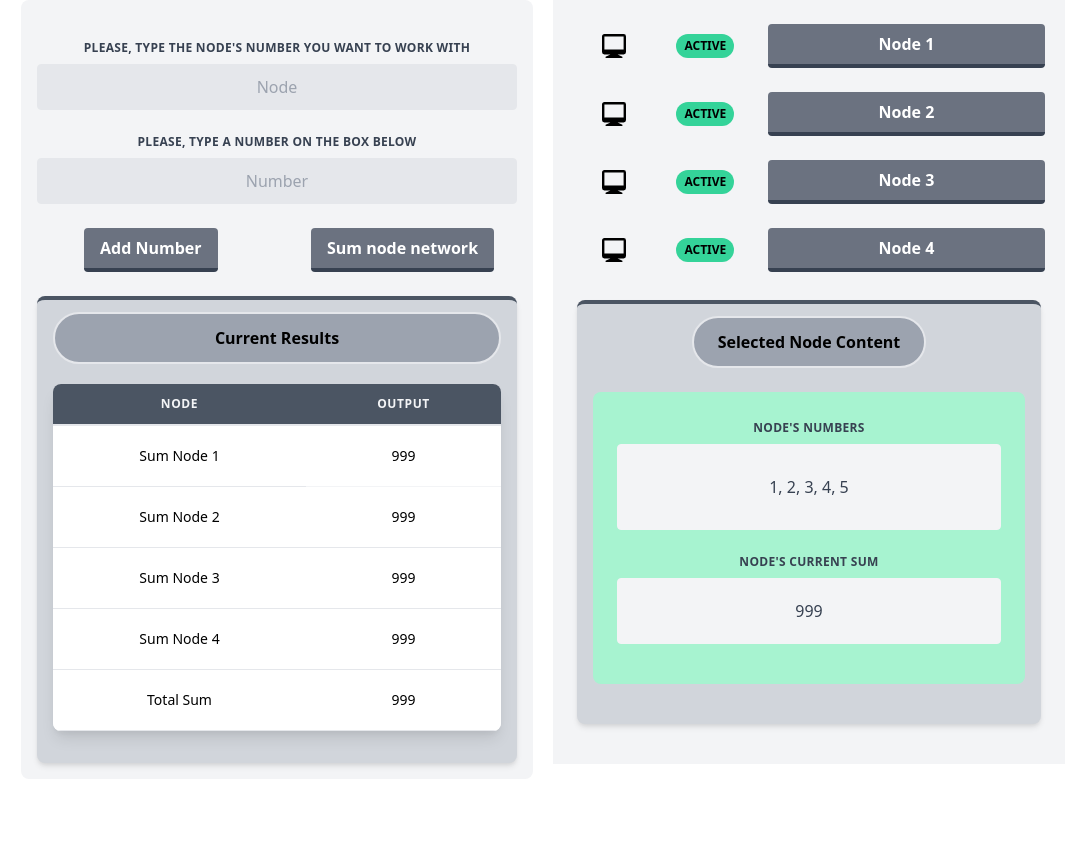
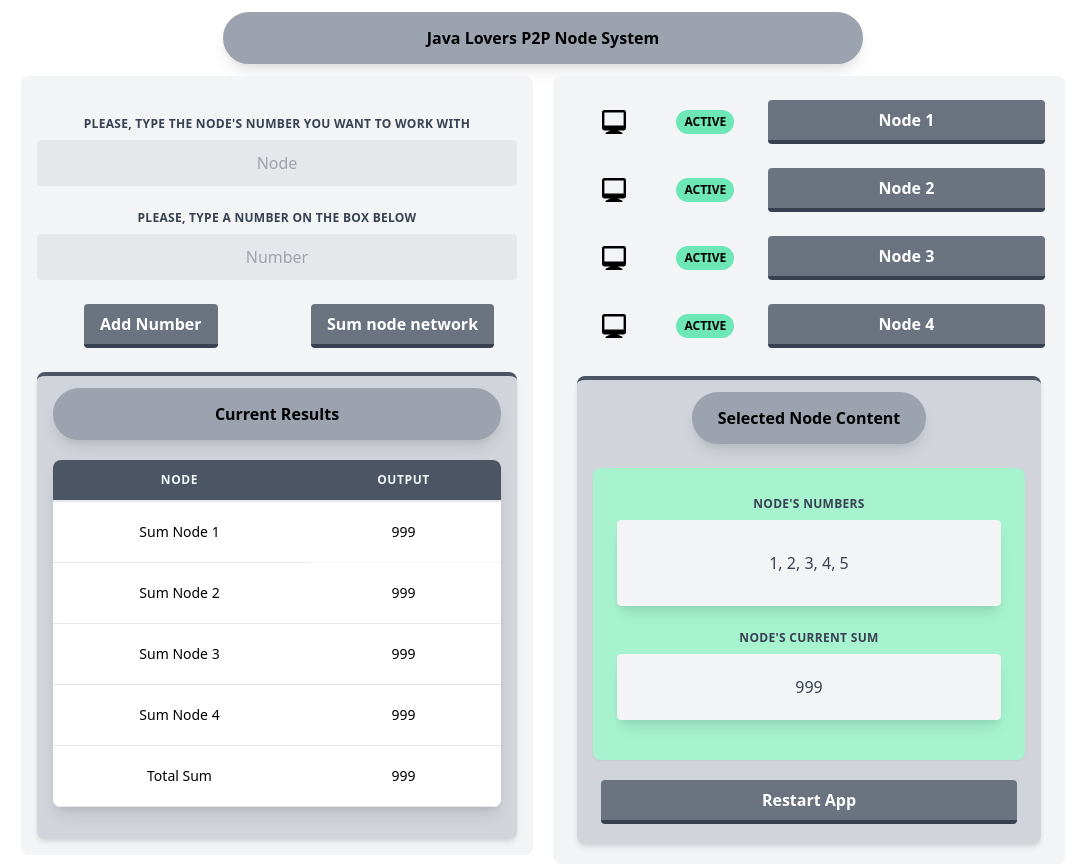
Before and after one commit to NilsonSpaghettiCode/p2p-summation-system, a plain HTML site: page front/index.html in a window 1280 px wide. Shown: the whole page, without its empty margins (97-1174 px from the left). Before the commit the page ends 800 px from the top, so only its background shows below. Drawn offline with nearby package versions, Linux system fonts and the light colour scheme.

Commit message:
Se creó la primera versión de la interfaz (Faltó panel de goku drip y kaguya)

```diff
--- a/front/index.html
+++ b/front/index.html
@@ -5,12 +5,32 @@
     <meta charset="UTF-8">
     <meta http-equiv="X-UA-Compatible" content="IE=edge">
     <meta name="viewport" content="width=device-width, initial-scale=1.0">
-    <title>Placeholder</title>
+    <title>P2P</title>
     <link rel="stylesheet" href="https://unpkg.com/tailwindcss@^1.0/dist/tailwind.min.css">
     <link rel="stylesheet" href="css/styles.css">
 </head>
 
 <body>
+    <div class="flex mb-4 pb-3">
+        <div class="w-1/4 h-12"></div>
+
+        <div class="w-2/4 h-12">
+            <div class="flex mb-4 pt-3 pb-3">
+                <div class="w-full h-12">
+                    <div class="block w-full text-center">
+                        <div class="sm:shadow-lg rounded-full py-3 px-6 bg-gray-400 font-bold border-2 border-gray-400">
+                            Java Lovers P2P Node System
+                        </div>
+                    </div>
+                </div>
+            </div>
+
+        </div>
+        <div class="w-1/4 h-12"></div>
+
+      </div>
+
+
 
 
     <div class="flex mb-4 space-x-5">
@@ -24,7 +44,7 @@
                                 Please, type the node's number you want to work with
                             </label>
                             <input
-                                class="hvr-bounce-out hvr-bounce-out:hover appearance-none block w-full bg-gray-200 text-gray-700 border border-gray-200 rounded py-3 px-4 leading-tight focus:outline-none focus:bg-white focus:border-gray-500 content-center text-center"
+                                class="vr-bounce-out hvr-bounce-out:hover appearance-none block w-full bg-gray-200 text-gray-700 border border-gray-200 rounded py-3 px-4 leading-tight focus:outline-none focus:bg-white focus:border-gray-500 content-center text-center"
                                 type="text" placeholder="Node">
                         </div>
 
@@ -57,15 +77,19 @@
                         </div>
 
                     </div>
+
+
                     <div
                         class="w-full md:w-1/1 px-2 mb-6 md:mb-0 text-center bg-gray-300 border-t-4 border-gray-600 rounded md:rounded-lg text-teal-900 px-4 py-3 shadow-md">
 
                         <div class="block w-full">
-                            <div class="rounded-full py-3 px-6 bg-gray-400 font-bold border-2 border-gray-200">
+                            <div
+                                class="sm:shadow-lg rounded-full py-3 px-6 bg-gray-400 font-bold border-2 border-gray-400">
                                 Current Results
                             </div>
 
-                            <table class="leading-normal w-full flex-row flex-no-wrap sm:bg-white rounded-lg overflow-hidden sm:shadow-lg my-5">
+                            <table
+                                class="leading-normal w-full flex-row flex-no-wrap sm:bg-white rounded-lg overflow-hidden sm:shadow-lg my-5">
                                 <tr class="sm:table-row rounded-l-lg sm:rounded-none mb-2 sm:mb-0">
                                     <th
                                         class="bg-gray-600 px-5 py-3 border-b-2 border-gray-200 bg-gray-100 text-left text-xs font-semibold text-gray-100 uppercase tracking-wider text-center">
@@ -75,43 +99,33 @@
                                         Output</th>
                                 </tr>
                                 <tr class="sm:table-row rounded-l-lg sm:rounded-none mb-2 sm:mb-0">
-                                    <td
-                                        class="hover:bg-gray-200 px-5 py-5 border-b border-gray-200 bg-white text-sm">
+                                    <td class="hover:bg-gray-200 px-5 py-5 border-b border-gray-200 bg-white text-sm">
                                         Sum Node 1</td>
-                                    <td
-                                        class="hover:bg-gray-200 px-5 py-5 border-b border-gray-100 bg-white text-sm">
+                                    <td class="hover:bg-gray-200 px-5 py-5 border-b border-gray-100 bg-white text-sm">
                                         999</td>
                                 </tr>
                                 <tr class="sm:table-row rounded-l-lg sm:rounded-none mb-2 sm:mb-0">
-                                    <td
-                                        class="hover:bg-gray-200 px-5 py-5 border-b border-gray-200 bg-white text-sm">
+                                    <td class="hover:bg-gray-200 px-5 py-5 border-b border-gray-200 bg-white text-sm">
                                         Sum Node 2</td>
-                                    <td
-                                        class="hover:bg-gray-200 px-5 py-5 border-b border-gray-200 bg-white text-sm">
+                                    <td class="hover:bg-gray-200 px-5 py-5 border-b border-gray-200 bg-white text-sm">
                                         999</td>
                                 </tr>
                                 <tr class="sm:table-row rounded-l-lg sm:rounded-none mb-2 sm:mb-0">
-                                    <td
-                                        class="hover:bg-gray-200 px-5 py-5 border-b border-gray-200 bg-white text-sm">
+                                    <td class="hover:bg-gray-200 px-5 py-5 border-b border-gray-200 bg-white text-sm">
                                         Sum Node 3</td>
-                                    <td
-                                        class="hover:bg-gray-200 px-5 py-5 border-b border-gray-200 bg-white text-sm">
+                                    <td class="hover:bg-gray-200 px-5 py-5 border-b border-gray-200 bg-white text-sm">
                                         999</td>
                                 </tr>
                                 <tr class="sm:table-row rounded-l-lg sm:rounded-none mb-2 sm:mb-0">
-                                    <td
-                                        class="hover:bg-gray-200 px-5 py-5 border-b border-gray-200 bg-white text-sm">
+                                    <td class="hover:bg-gray-200 px-5 py-5 border-b border-gray-200 bg-white text-sm">
                                         Sum Node 4</td>
-                                    <td
-                                        class="hover:bg-gray-200 px-5 py-5 border-b border-gray-200 bg-white text-sm">
+                                    <td class="hover:bg-gray-200 px-5 py-5 border-b border-gray-200 bg-white text-sm">
                                         999</td>
                                 </tr>
                                 <tr class="sm:table-row rounded-l-lg sm:rounded-none mb-2 sm:mb-0">
-                                    <td
-                                        class="hover:bg-gray-200 px-5 py-5 border-b border-gray-200 bg-white text-sm">
+                                    <td class="hover:bg-gray-200 px-5 py-5 border-b border-gray-200 bg-white text-sm">
                                         Total Sum</td>
-                                    <td
-                                        class="hover:bg-gray-200 px-5 py-5 border-b border-gray-200 bg-white text-sm">
+                                    <td class="hover:bg-gray-200 px-5 py-5 border-b border-gray-200 bg-white text-sm">
                                         999</td>
                                 </tr>
                             </table>
@@ -124,16 +138,20 @@
 
         <div class="w-1/2 h-12">
             <div class="flex justify-start">
-            <form class="w-full max-w-lg bg-gray-100 pt-6 pr-6 pb-10 pl-6">
+                <form class="w-full max-w-lg bg-gray-100 pt-6 pr-6 pb-5 pl-6 rounded md:rounded-lg">
 
                     <div class="flex flex-wrap -mx-3 mb-6">
 
                         <div class="w-full md:w-1/5 px-2 mb-6 md:mb-0 flex flex-wrap content-center justify-center">
-                        <svg class="w-6 h-6 md:w-auto" xmlns="http://www.w3.org/2000/svg" viewBox="0 0 20 20"><path d="M7 17H2a2 2 0 0 1-2-2V2C0 .9.9 0 2 0h16a2 2 0 0 1 2 2v13a2 2 0 0 1-2 2h-5l4 2v1H3v-1l4-2zM2 2v11h16V2H2z"/></svg>
+                            <svg class="w-6 h-6 md:w-auto" xmlns="http://www.w3.org/2000/svg" viewBox="0 0 20 20">
+                                <path
+                                    d="M7 17H2a2 2 0 0 1-2-2V2C0 .9.9 0 2 0h16a2 2 0 0 1 2 2v13a2 2 0 0 1-2 2h-5l4 2v1H3v-1l4-2zM2 2v11h16V2H2z" />
+                            </svg>
                         </div>
 
                         <div class="w-full md:w-1/5 px-2 mb-6 md:mb-0 flex flex-wrap content-center justify-center">
-                        <span class="flex rounded-full bg-green-400 uppercase px-2 py-1 text-xs font-bold mr-3">Active</span>
+                            <span
+                                class="flex rounded-full bg-green-300 uppercase px-2 py-1 text-xs font-bold mr-3">Active</span>
                         </div>
 
                         <div class="w-full md:w-3/5 px-2 mb-6 md:mb-0 flex flex-wrap content-center justify-center">
@@ -146,11 +164,15 @@
                     <div class="flex flex-wrap -mx-3 mb-6">
 
                         <div class="w-full md:w-1/5 px-2 mb-6 md:mb-0 flex flex-wrap content-center justify-center">
-                        <svg class="w-6 h-6 md:w-auto" xmlns="http://www.w3.org/2000/svg" viewBox="0 0 20 20"><path d="M7 17H2a2 2 0 0 1-2-2V2C0 .9.9 0 2 0h16a2 2 0 0 1 2 2v13a2 2 0 0 1-2 2h-5l4 2v1H3v-1l4-2zM2 2v11h16V2H2z"/></svg>
+                            <svg class="w-6 h-6 md:w-auto" xmlns="http://www.w3.org/2000/svg" viewBox="0 0 20 20">
+                                <path
+                                    d="M7 17H2a2 2 0 0 1-2-2V2C0 .9.9 0 2 0h16a2 2 0 0 1 2 2v13a2 2 0 0 1-2 2h-5l4 2v1H3v-1l4-2zM2 2v11h16V2H2z" />
+                            </svg>
                         </div>
 
                         <div class="w-full md:w-1/5 px-2 mb-6 md:mb-0 flex flex-wrap content-center justify-center">
-                        <span class="flex rounded-full bg-green-400 uppercase px-2 py-1 text-xs font-bold mr-3">Active</span>
+                            <span
+                                class="flex rounded-full bg-green-300 uppercase px-2 py-1 text-xs font-bold mr-3">Active</span>
                         </div>
 
                         <div class="w-full md:w-3/5 px-2 mb-6 md:mb-0 flex flex-wrap content-center justify-center">
@@ -163,11 +185,15 @@
                     <div class="flex flex-wrap -mx-3 mb-6">
 
                         <div class="w-full md:w-1/5 px-2 mb-6 md:mb-0 flex flex-wrap content-center justify-center">
-                        <svg class="w-6 h-6 md:w-auto" xmlns="http://www.w3.org/2000/svg" viewBox="0 0 20 20"><path d="M7 17H2a2 2 0 0 1-2-2V2C0 .9.9 0 2 0h16a2 2 0 0 1 2 2v13a2 2 0 0 1-2 2h-5l4 2v1H3v-1l4-2zM2 2v11h16V2H2z"/></svg>
+                            <svg class="w-6 h-6 md:w-auto" xmlns="http://www.w3.org/2000/svg" viewBox="0 0 20 20">
+                                <path
+                                    d="M7 17H2a2 2 0 0 1-2-2V2C0 .9.9 0 2 0h16a2 2 0 0 1 2 2v13a2 2 0 0 1-2 2h-5l4 2v1H3v-1l4-2zM2 2v11h16V2H2z" />
+                            </svg>
                         </div>
 
                         <div class="w-full md:w-1/5 px-2 mb-6 md:mb-0 flex flex-wrap content-center justify-center">
-                        <span class="flex rounded-full bg-green-400 uppercase px-2 py-1 text-xs font-bold mr-3">Active</span>
+                            <span
+                                class="flex rounded-full bg-green-300 uppercase px-2 py-1 text-xs font-bold mr-3">Active</span>
                         </div>
 
                         <div class="w-full md:w-3/5 px-2 mb-6 md:mb-0 flex flex-wrap content-center justify-center">
@@ -180,11 +206,15 @@
                     <div class="flex flex-wrap -mx-3 mb-6 pb-1">
 
                         <div class="w-full md:w-1/5 px-2 mb-6 md:mb-0 flex flex-wrap content-center justify-center">
-                        <svg class="w-6 h-6 md:w-auto" xmlns="http://www.w3.org/2000/svg" viewBox="0 0 20 20"><path d="M7 17H2a2 2 0 0 1-2-2V2C0 .9.9 0 2 0h16a2 2 0 0 1 2 2v13a2 2 0 0 1-2 2h-5l4 2v1H3v-1l4-2zM2 2v11h16V2H2z"/></svg>
+                            <svg class="w-6 h-6 md:w-auto" xmlns="http://www.w3.org/2000/svg" viewBox="0 0 20 20">
+                                <path
+                                    d="M7 17H2a2 2 0 0 1-2-2V2C0 .9.9 0 2 0h16a2 2 0 0 1 2 2v13a2 2 0 0 1-2 2h-5l4 2v1H3v-1l4-2zM2 2v11h16V2H2z" />
+                            </svg>
                         </div>
 
                         <div class="w-full md:w-1/5 px-2 mb-6 md:mb-0 flex flex-wrap content-center justify-center">
-                        <span class="flex rounded-full bg-green-400 uppercase px-2 py-1 text-xs font-bold mr-3">Active</span>
+                            <span
+                                class="flex rounded-full bg-green-300 uppercase px-2 py-1 text-xs font-bold mr-3">Active</span>
                         </div>
 
                         <div class="w-full md:w-3/5 px-2 mb-6 md:mb-0 flex flex-wrap content-center justify-center">
@@ -196,25 +226,28 @@
                     </div>
 
 
-
-
-                <div class="w-full md:w-1/1 px-2 mb-6 md:mb-0 text-center bg-gray-300 border-t-4 border-gray-600 rounded md:rounded-lg text-teal-900 px-4 py-3 shadow-md pb-10">
+                    <div
+                        class="w-full md:w-1/1 px-2 mb-6 md:mb-0 text-center bg-gray-300 border-t-4 border-gray-600 rounded md:rounded-lg text-teal-900 px-4 py-3 shadow-md pb-5">
 
                         <div class="flex flex-wrap w-full justify-center">
-                        <div class="rounded-full py-3 px-6 bg-gray-400 font-bold border-2 border-gray-200">
+                            <div
+                                class="sm:shadow-lg rounded-full py-3 px-6 bg-gray-400 font-bold border-2 border-gray-400">
                                 Selected Node Content
                             </div>
                         </div>
 
                         <br>
 
-                    <div class="w-full md:w-1/1 px-2 mb-6 md:mb-0 flex flex-wrap content-center justify-center bg-green-200 pt-1 pr-4 pb-10 pl-4 rounded md:rounded-lg">
+                        <div
+                            class="sm:shadow-sm w-full md:w-1/1 px-2 mb-6 md:mb-0 flex flex-wrap content-center justify-center bg-green-200 pt-1 pr-4 pb-10 pl-4 rounded md:rounded-lg">
                             <div class="w-full md:w-1/1 px-2 mb-6 md:mb-0 text-center">
                                 <br>
                                 <label class="block uppercase tracking-wide text-gray-700 text-xs font-bold mb-2">
                                     Node's numbers
                                 </label>
-                            <textarea class="txt-a appearance-none block w-full bg-gray-100 text-gray-700 border border-gray-100 rounded py-3 px-4 leading-tight focus:outline-none focus:bg-white focus:border-gray-500 content-center text-center" cols="30" rows="3" type="text" placeholder="Node" readonly>1, 2, 3, 4, 5</textarea>
+                                <textarea
+                                    class="sm:shadow-lg txt-a appearance-none block w-full bg-gray-100 text-gray-700 border border-gray-100 rounded py-3 px-4 leading-tight focus:outline-none focus:bg-white focus:border-gray-500 content-center text-center"
+                                    cols="30" rows="3" type="text" placeholder="Node" readonly>1, 2, 3, 4, 5</textarea>
                             </div>
 
                             <div class="w-full md:w-1/1 px-2 mb-6 md:mb-0 text-center">
@@ -222,30 +255,21 @@
                                 <label class="block uppercase tracking-wide text-gray-700 text-xs font-bold mb-2">
                                     Node's current sum
                                 </label>
-                            <textarea class="txt-a appearance-none block w-full bg-gray-100 text-gray-700 border border-gray-100 rounded py-3 px-4 leading-tight focus:outline-none focus:bg-white focus:border-gray-500 content-center text-center" cols="30" rows="0" type="text" placeholder="Node" readonly>999</textarea>
+                                <textarea
+                                    class="sm:shadow-lg txt-a appearance-none block w-full bg-gray-100 text-gray-700 border border-gray-100 rounded py-3 px-4 leading-tight focus:outline-none focus:bg-white focus:border-gray-500 content-center text-center"
+                                    cols="30" rows="0" type="text" placeholder="Node" readonly>999</textarea>
+                            </div>
                         </div>
 
-
+                        <div
+                            class="w-full md:w-1/1 px-2 mb-6 md:mb-0 flex flex-wrap content-center justify-center pt-5">
+                            <button
+                                class="w-full hvr-grow bg-gray-500 hover:bg-gray-600 text-white font-bold py-2 px-4 border-b-4 border-gray-700 hover:border-gray-500 rounded">
+                                Restart App
+                            </button>
+                        </div>
                     </div>
 
-
-
-
-
-
-
-
-
-
-
-
-
-
-
-
-
-
-                </div>
                 </form>
             </div>
 
```
Lines whose indentation alone changed are shown as unchanged.
